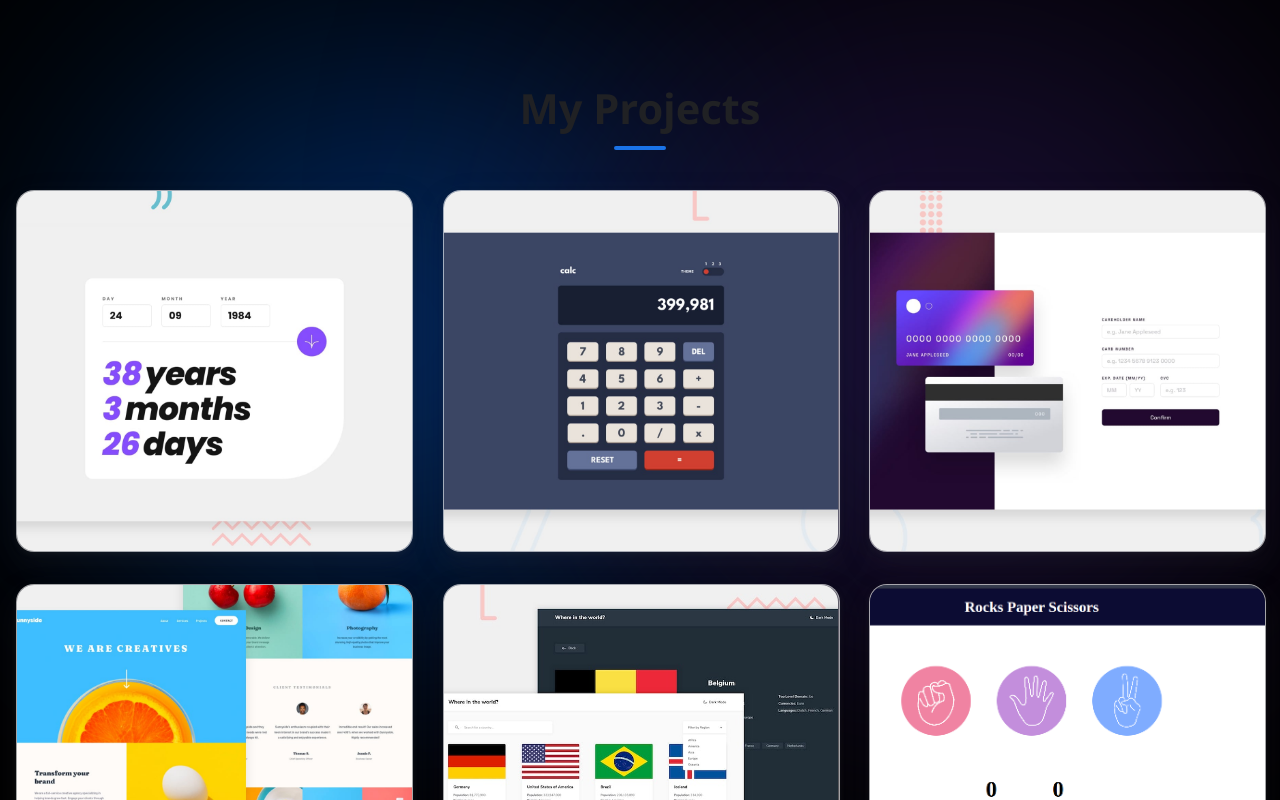
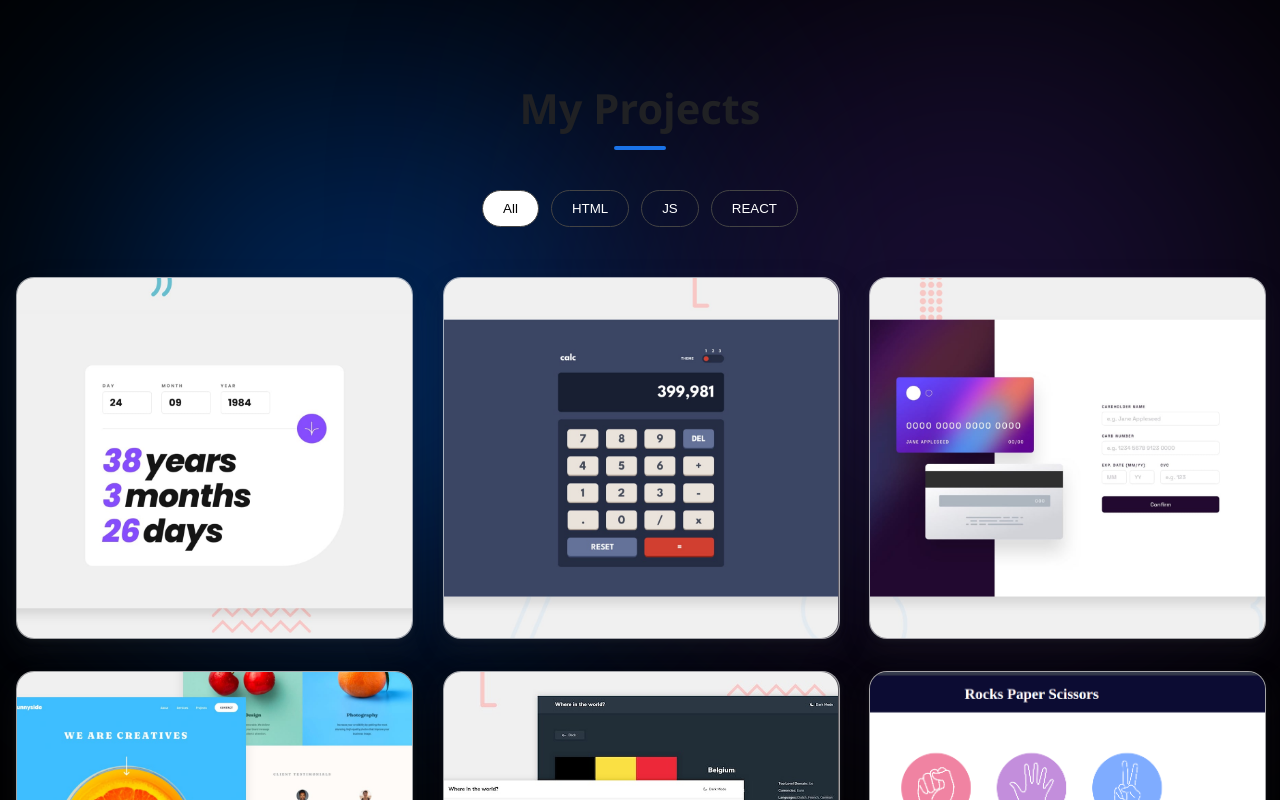
Before and after one commit to Dev-Amna/my-project-list, a React (Vite) app: page / in a window 1280 px wide. Shown: the top 800 px of the page. Built offline with nearby package versions, Linux system fonts and the light colour scheme.

Commit message:
Add filter to see project easily

```diff
--- a/src/component/Project.css
+++ b/src/component/Project.css
@@ -1,8 +1,9 @@
 /*
    GLOBAL
  */
-html, body {
-  overflow-x: hidden;
+html,
+body {
+  overflow: hidden;
   min-height: 100%;
 }
 
@@ -13,7 +14,7 @@ body {
   font-family: "Segoe UI", system-ui, -apple-system, sans-serif;
   color: #202124;
   background-color: black;
-    position: relative;
+  position: relative;
   z-index: 0;
 }
 
@@ -34,6 +35,7 @@ body {
  */
 
 .project-section {
+  height: 100vh;
   position: relative;
   z-index: 1;
   overflow-x: hidden;
@@ -41,7 +43,7 @@ body {
 }
 
 /*
-   FLOATING BACKGROUND EFFECT (FIXED)
+   FLOATING BACKGROUND EFFECT
  */
 
 body::before,
@@ -56,11 +58,10 @@ body::after {
   animation: floatBg 30s ease-in-out infinite;
 }
 
-
 body::before {
   width: 520px;
   height: 520px;
-   background: rgba(0, 110, 255, 0.45);
+  background: rgba(0, 110, 255, 0.45);
   top: 15%;
   left: 5%;
 }
@@ -247,3 +248,30 @@ body::after {
     font-size: 0.85rem;
   }
 }
+.project-filters {
+  display: flex;
+  justify-content: center;
+  gap: 12px;
+  margin: 30px 0 50px;
+  flex-wrap: wrap;
+}
+
+.filter-btn {
+  padding: 10px 20px;
+  border-radius: 30px;
+  border: 1px solid #444;
+  background: transparent;
+  color: #fff;
+  cursor: pointer;
+  transition: 0.3s ease;
+}
+
+.filter-btn:hover {
+  background: #fff;
+  color: #000;
+}
+
+.filter-btn.active {
+  background: #fff;
+  color: #000;
+}
--- a/src/component/Projects.tsx
+++ b/src/component/Projects.tsx
@@ -1,4 +1,5 @@
-import { useEffect, useRef } from "react";
+import { useEffect, useRef, useState } from "react";
+
 import { gsap } from "gsap";
 import { ScrollTrigger } from "gsap/ScrollTrigger";
 import Data from "../data/data";
@@ -7,12 +8,12 @@ import "./Project.css";
 gsap.registerPlugin(ScrollTrigger);
 
 function Projects() {
+  const [filter, setFilter] = useState<"all" | "html" | "js" | "react">("all");
   const sectionRef = useRef<HTMLElement | null>(null);
   const titleRef = useRef<HTMLHeadingElement | null>(null);
   const cardsRef = useRef<HTMLDivElement[]>([]);
 
   useEffect(() => {
-
     const isMobile = window.innerWidth < 768;
 
     // TITLE ANIMATION
@@ -50,8 +51,14 @@ function Projects() {
 
       if (!isMobile) {
         // 3D HOVER TILT
-        const rotateX = gsap.quickTo(card, "rotateX", { duration: 0.4, ease: "power3.out" });
-        const rotateY = gsap.quickTo(card, "rotateY", { duration: 0.4, ease: "power3.out" });
+        const rotateX = gsap.quickTo(card, "rotateX", {
+          duration: 0.4,
+          ease: "power3.out",
+        });
+        const rotateY = gsap.quickTo(card, "rotateY", {
+          duration: 0.4,
+          ease: "power3.out",
+        });
 
         card.addEventListener("mousemove", (e: MouseEvent) => {
           const rect = card.getBoundingClientRect();
@@ -59,7 +66,9 @@ function Projects() {
           rotateX(-((e.clientY - rect.top) / rect.height - 0.5) * 15);
         });
 
-        card.addEventListener("mouseenter", () => gsap.to(card, { scale: 1.05, duration: 0.3 }));
+        card.addEventListener("mouseenter", () =>
+          gsap.to(card, { scale: 1.05, duration: 0.3 })
+        );
         card.addEventListener("mouseleave", () => {
           rotateX(0);
           rotateY(0);
@@ -72,23 +81,44 @@ function Projects() {
             const r = btn.getBoundingClientRect();
             const x = e.clientX - r.left - r.width / 2;
             const y = e.clientY - r.top - r.height / 2;
-            gsap.to(btn, { x: x * 0.2, y: y * 0.2, duration: 0.3, ease: "power3.out" });
+            gsap.to(btn, {
+              x: x * 0.2,
+              y: y * 0.2,
+              duration: 0.3,
+              ease: "power3.out",
+            });
           });
-          btn.addEventListener("mouseleave", () => gsap.to(btn, { x: 0, y: 0, duration: 0.4, ease: "power3.out" }));
+          btn.addEventListener("mouseleave", () =>
+            gsap.to(btn, { x: 0, y: 0, duration: 0.4, ease: "power3.out" })
+          );
         });
       }
     });
-  }, []);
+  }, [filter]);
+  const filteredProjects = Data.filter((project) => {
+    if (filter === "all") return true;
+    return project.status.toLowerCase().includes(filter);
+  });
 
   return (
     <section id="project" className="project-section" ref={sectionRef}>
-
       <h1 className="project-title" ref={titleRef}>
         My Projects
       </h1>
+      <div className="project-filters">
+        {["all", "html", "js", "react"].map((item) => (
+          <button
+            key={item}
+            className={`filter-btn ${filter === item ? "active" : ""}`}
+            onClick={() => setFilter(item as any)}
+          >
+            {item === "all" ? "All" : item.toUpperCase()}
+          </button>
+        ))}
+      </div>
 
       <div className="project-list">
-        {Data.map((project, index) => (
+        {filteredProjects.map((project, index) => (
           <div
             className="project-card"
             key={index}
@@ -101,10 +131,20 @@ function Projects() {
             </div>
 
             <div className="card-buttons">
-              <a href={project.liveDemo} target="_blank" rel="noreferrer" className="btn live-btn">
+              <a
+                href={project.liveDemo}
+                target="_blank"
+                rel="noreferrer"
+                className="btn live-btn"
+              >
                 Live Demo
               </a>
-              <a href={project.code} target="_blank" rel="noreferrer" className="btn code-btn">
+              <a
+                href={project.code}
+                target="_blank"
+                rel="noreferrer"
+                className="btn code-btn"
+              >
                 View Code
               </a>
             </div>
```
